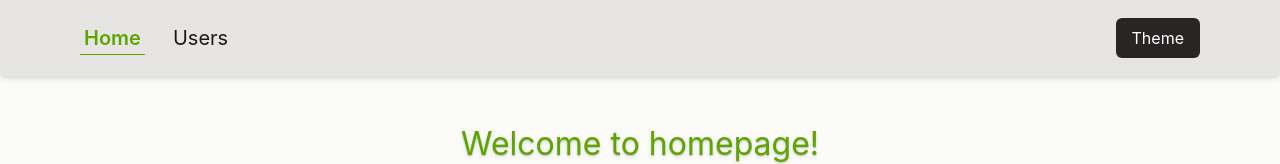
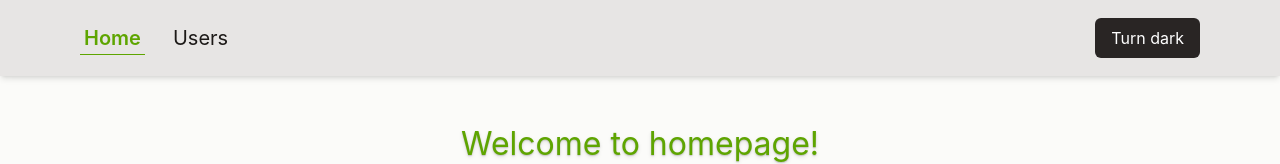
Before and after one commit to yu-nykanorova/react_practice_project, a React (Vite) app: page / in a window 1280 px wide. Shown: the top 164 px of the page. Built offline with nearby package versions, Linux system fonts and the light colour scheme.

Commit message:
added styles for dark mode for all components

```diff
--- a/src/components/header/Header.tsx
+++ b/src/components/header/Header.tsx
@@ -1,8 +1,14 @@
 import {MainMenu} from "../menu/MainMenu.tsx";
+import {MyContext} from "../../context/MyContext.tsx";
+import {useContext} from "react";
 
 export const Header = () => {
+    const {theme} = useContext(MyContext);
+
+    const menuClass = `${theme === "dark" ? "dark-header" : ""}`;
+
     return (
-        <header className="w-screen fixed bg-stone-200 shadow-md z-10">
+        <header className={`w-screen fixed bg-stone-200 shadow-md z-10 ${menuClass}`}>
             <MainMenu/>
         </header>
     );
--- a/src/components/menu/MainMenu.tsx
+++ b/src/components/menu/MainMenu.tsx
@@ -2,8 +2,10 @@ import {NavLink} from 'react-router-dom'
 import {ModeSwitcher} from "../mode-switcher/ModeSwitcher.tsx";
 
 export const MainMenu = () => {
+
     const menuItemClass = ({isActive}: {isActive: boolean}) =>
         `p-1 text-xl ${isActive ? "font-semibold text-lime-600 border-b border-b-lime-600" : ""}`;
+
 
     return (
         <nav className="max-w-300 mx-auto px-10 py-2 flex justify-between items-center">
--- a/src/components/mode-switcher/ModeSwitcher.tsx
+++ b/src/components/mode-switcher/ModeSwitcher.tsx
@@ -11,6 +11,10 @@ export const ModeSwitcher = () => {
     }
 
     return (
-        <button className={`px-4 py-2 rounded-md ${themeClass}`} onClick={handleToggleTheme}>Theme</button>
+        <button className={`px-4 py-2 rounded-md ${themeClass}`} onClick={handleToggleTheme}>
+            {
+                theme === "dark" ? "Turn light" : "Turn dark"
+            }
+        </button>
     );
 };
--- a/src/components/posts/post-item/PostItem.tsx
+++ b/src/components/posts/post-item/PostItem.tsx
@@ -1,14 +1,18 @@
-import {type FC} from "react";
+import {type FC, useContext} from "react";
 import type {IPost} from "../../../models/post/IPost.ts";
+import {MyContext} from "../../../context/MyContext.tsx";
 
 type PostProps = {
     post: IPost;
 }
 
 export const PostItem: FC<PostProps> = ({post}) => {
+    const {theme} = useContext(MyContext);
+
+    const postCardClass = `${theme === "dark" ? "bg-stone-900" : "bg-white"}`;
 
     return (
-        <li className="p-4 bg-white rounded-md shadow-md">
+        <li className={`p-4 rounded-md shadow-md ${postCardClass}`}>
             <p><span className="font-semibold text-lime-600">ID: {post.id}</span> (user {post.userId})</p>
             <h2 className="mb-2 text-yellow-600 text-[20px] text-shadow-2xs">{post.title}</h2>
             <p className="mb-2">{post.body}</p>
--- a/src/components/posts/posts-list/PostsList.tsx
+++ b/src/components/posts/posts-list/PostsList.tsx
@@ -37,7 +37,7 @@ export const PostsList = () => {
     }
 
     return (
-        <ul className="h-screen grid grid-cols-1 gap-4 content-start overflow-y-auto">
+        <ul className="h-screen px-2 grid grid-cols-1 gap-4 content-start overflow-y-auto">
             {
                 data.posts.map((post) => (
                     <PostItem key={post.id} post={post}/>
--- a/src/components/users/user-item/UserItem.tsx
+++ b/src/components/users/user-item/UserItem.tsx
@@ -7,22 +7,24 @@ type UserProps = {
 }
 
 export const UserItem:FC<UserProps> = ({user}) => {
-    const {setSelectedUser} = useContext(MyContext);
+    const {theme, setSelectedUser} = useContext(MyContext);
 
     const selectUser = () => {
         setSelectedUser(user);
     }
 
+    const userCardClass = `${theme === "dark" ? "bg-stone-900 text-stone-200 hover:bg-stone-500" : "bg-white hover:bg-lime-200"}`;
+
     return (
-        <li className="group p-4 bg-white rounded-md shadow-md cursor-pointer transition-all duration-200 hover:bg-lime-200">
+        <li className={`group p-4 flex flex-col rounded-md shadow-md cursor-pointer transition-all duration-100 ${userCardClass}`}>
             <h2 className="mb-2 text-lime-600 text-[24px] text-shadow-2xs transition-all duration-200 group-hover:text-stone-900">{user.firstName} {user.lastName}</h2>
             <p className="mb-2">ID: {user.id}</p>
             <p className="text-[18px] font-semibold">Address:</p>
             <p>{user.address.address}, {user.address.city}</p>
             <p>{user.address.postalCode} {user.address.state}, {user.address.country}</p>
             <p className="text-[14px] font-semibold">Phone: {user.phone}</p>
-            <p className="text-[14px] font-semibold">Phone: {user.email}</p>
-            <button className="mt-2 px-2 py-1 bg-lime-600 text-white rounded-md cursor-pointer" onClick={selectUser}>Show posts</button>
+            <p className="mb-2 text-[14px] font-semibold">Phone: {user.email}</p>
+            <button className="mt-auto px-2 py-1 bg-lime-600 text-white rounded-md cursor-pointer" onClick={selectUser}>Show posts</button>
         </li>
     );
 };
--- a/src/components/users/users-list/UsersList.tsx
+++ b/src/components/users/users-list/UsersList.tsx
@@ -13,7 +13,7 @@ export const UsersList = () => {
     const {data, error} = useFetch<IUsersObj>("/users", defaultUsers);
 
     return (
-        <ul className="h-screen grid grid-cols-[repeat(auto-fill,minmax(180px,1fr))] gap-6 overflow-y-auto">
+        <ul className="h-screen pr-4 grid grid-cols-[repeat(auto-fill,minmax(200px,1fr))] gap-6 overflow-y-auto">
             {
                 error ?
                     <p>{error}</p>
--- a/src/index.css
+++ b/src/index.css
@@ -1 +1,9 @@
 @import "tailwindcss";
+
+.dark-header {
+    @apply bg-stone-800 text-stone-200;
+}
+
+.dark-layout {
+    @apply text-olive-50 bg-stone-700;
+}
--- a/src/layouts/MainLayout.tsx
+++ b/src/layouts/MainLayout.tsx
@@ -1,9 +1,15 @@
 import {Outlet} from "react-router-dom";
 import {Header} from "../components/header/Header.tsx";
+import {useContext} from "react";
+import {MyContext} from "../context/MyContext.tsx";
 
 export const MainLayout = () => {
+    const {theme} = useContext(MyContext);
+
+    const layoutClass = `${theme === "dark" ? "dark-layout" : ""}`;
+
     return (
-        <div className="min-h-screen relative text-stone-900 bg-olive-50">
+        <div className={`min - h - screen relative text-stone-900 bg-olive-50 ${layoutClass}`}>
             <Header/>
             <div className="min-h-screen max-w-300 mx-auto pt-30 px-10">
                 <Outlet/>
```
